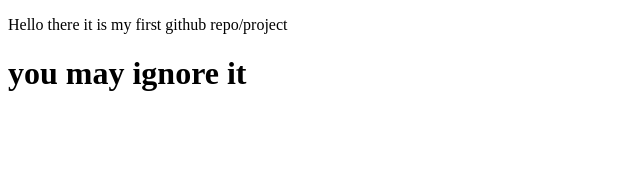
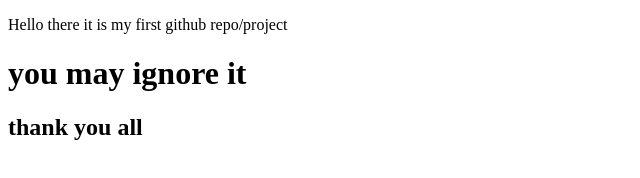
Before and after one commit to sahariyarahamad/first_project, a plain HTML site: page index.html in a window 1280 px wide. Shown: the whole page, without its empty margins (0-640 px from the left). Drawn offline with Linux system fonts and the light colour scheme.

Commit message:
Update index.html
update title name, added h2 tag

```diff
--- a/index.html
+++ b/index.html
@@ -3,10 +3,11 @@
 <head>
     <meta charset="UTF-8">
     <meta name="viewport" content="width=device-width, initial-scale=1.0">
-    <title>Document</title>
+    <title>this is first page</title>
 </head>
 <body>
     <p>Hello there it is my first github repo/project</p>
     <h1>you may ignore it</h1>
+    <h2>thank you all</h2>
 </body>
 </html>
```
